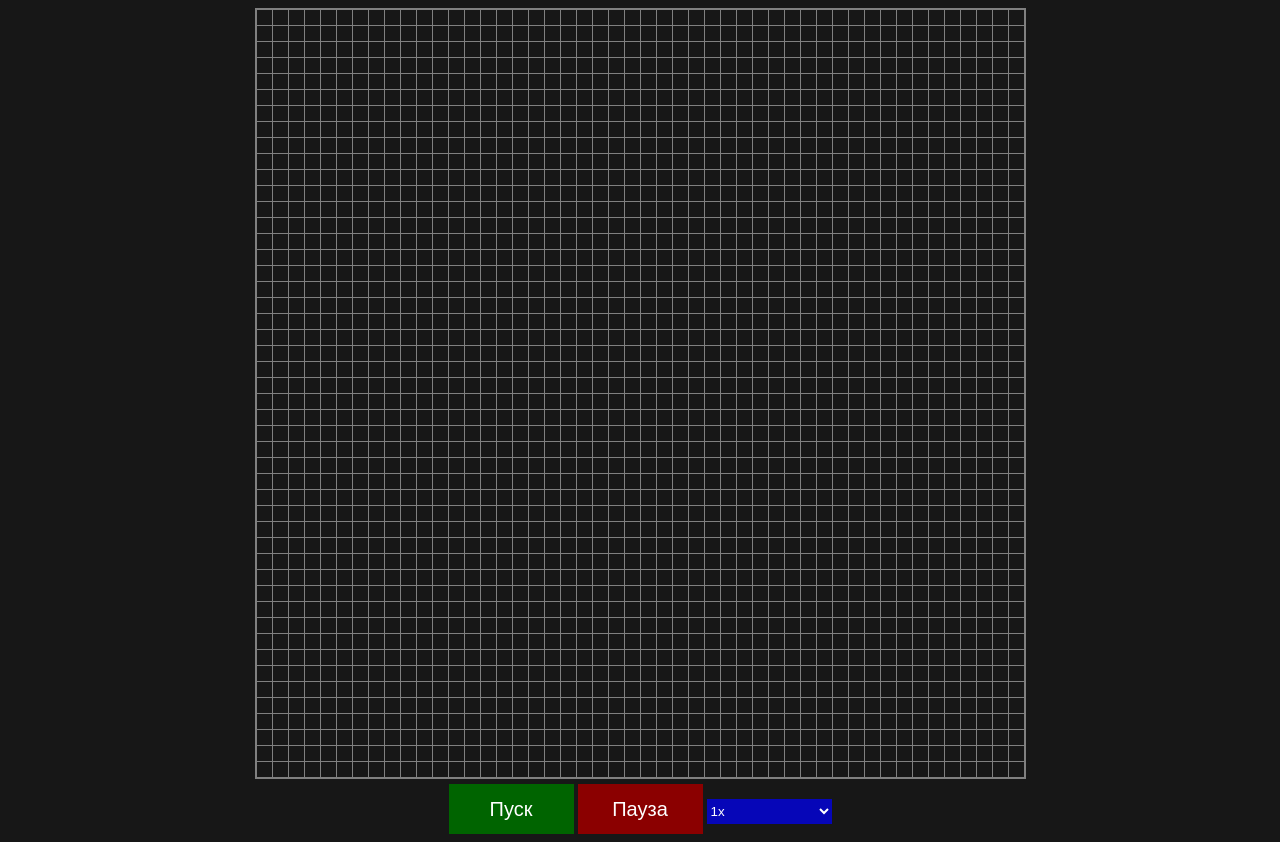
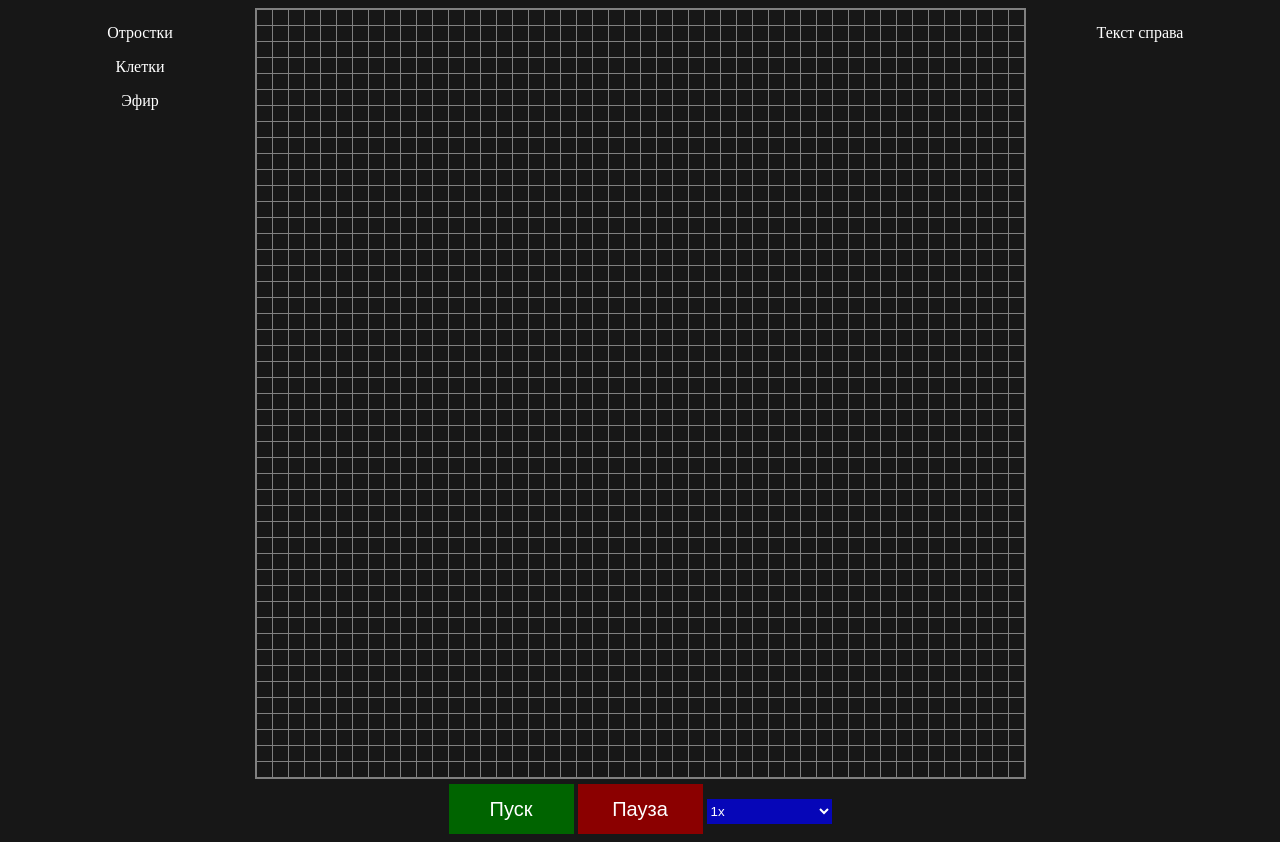
Before and after one commit to anomancod/TheLifeGame, a plain HTML site: page index.html in a window 1280 px wide. Drawn offline with Linux system fonts and the light colour scheme.

Commit message:
Продолжение дизайна

```diff
--- a/index.html
+++ b/index.html
@@ -8,7 +8,18 @@
     <link rel="stylesheet" href="style.css">
 </head>
 <body>
-    <div id="tableCon"></div>
+    <div class="container">
+        <div class="left-side">
+            <p id="CountOfSpr" class="standartP">Отростки</p>
+            <p id="CountCells" class="standartP">Клетки</p>
+            <p id="CountEther" class="standartP">Эфир</p>
+        </div>
+        <div id="tableCon"></div>
+        <div class="right-side">
+            <p>Текст справа</p>
+        </div>
+    </div>
+
     <div class="playButtons">
         <button class="pButPl" id="PlayB">Пуск</button>
         <button class="pButSt" id="StopB">Пауза</button>
--- a/script.js
+++ b/script.js
@@ -2152,6 +2152,9 @@ const period = setInterval(() => {
             }
         }
 
+        // обновляем данные о кол-ве клеток у игрока
+        countOfPlayerCells = factCounters[0][2];
+
         if (botFactCounterOfEmptyCells[1] <= factCounters[1][2] / numInRatioForExp) { // если отростков с пустыми клетками вокруг меньше кол-во всех клеток на константу ДЛЯ ЭКСПОВ
             console.log("ВОССТАНАВЛИВАЕМ ОТРОСТКИ ЭКСПОВ. ПУСТЫШЕК: " + botFactCounterOfEmptyCells[1]);
             restoreOfSprouts(1); // то восстановливаем отростки экспов
@@ -2459,7 +2462,7 @@ document.querySelectorAll('td').forEach(cell => {
 
             countOfPlayerSpr -= 1; // и отбавляем кол-во доступных для размещения отрост
 
-            console.log('ИГРОК СОЗДАЛ ОТРОСТОК ПО КООРДИНАТАМ:'+i+' '+j);
+            console.log('ИГРОК СОЗДАЛ ОТРОСТОК ПО КООРДИНАТАМ:'+i+' '+j); // вывод в консоль
         }
     }
   });
--- a/style.css
+++ b/style.css
@@ -1,4 +1,5 @@
 table{
+    flex-grow: 1;
     border-collapse: collapse;
     margin: 0 auto;
     border: 2px solid grey;
@@ -50,3 +51,19 @@ body{
 td:hover{
     background-color: #505050;
 }
+
+/* Стили для контейнера */
+.container {
+    display: flex;
+    justify-content: space-between; /* Распределяет элементы по краям */
+    width: 100%; /* Занимает всю ширину страницы */
+    max-width: 1200px; /* Ограничьте ширину, если нужно */
+    margin: 0 auto; /* Центрирует контейнер на странице */
+}
+
+/* Стили для боковых элементов */
+.left-side, .right-side {
+    width: 200px; /* Фиксированная ширина боковых блоков */
+    text-align: center; /* Центрирование содержимого */
+    color: white; /* Цвет текста, чтобы он был виден на тёмном фоне */
+}
```
